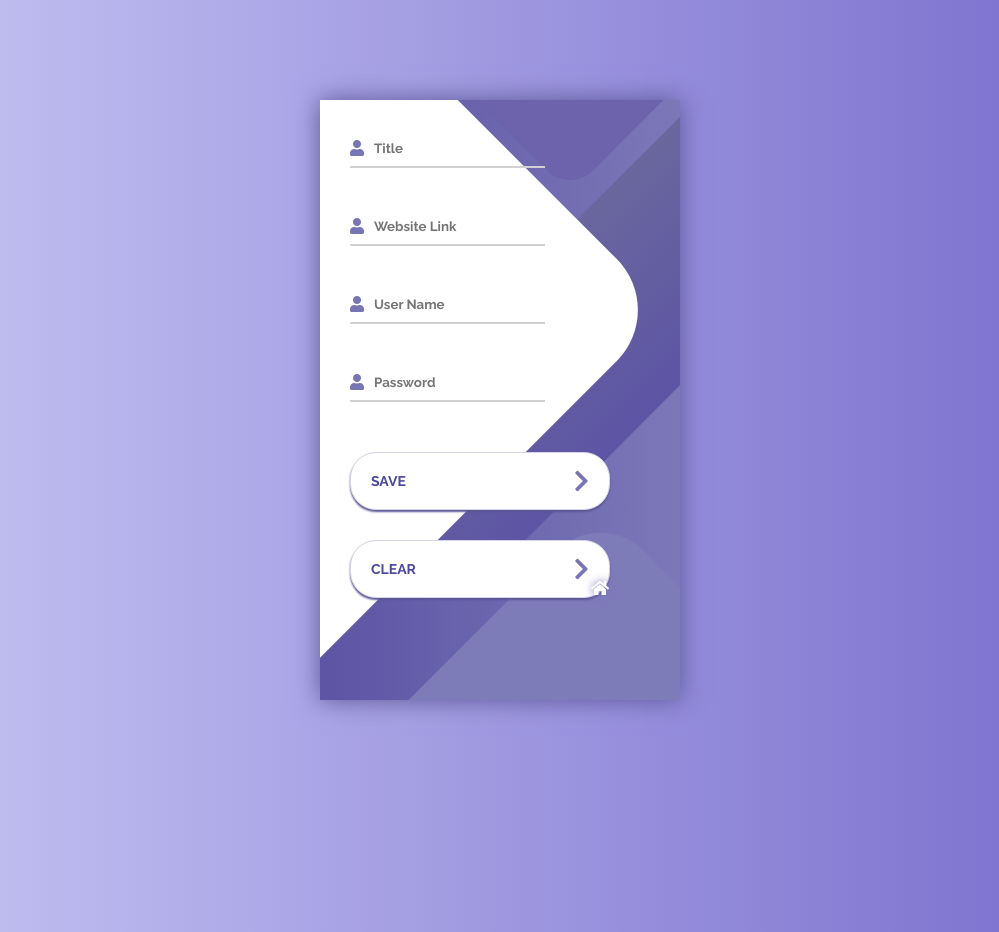
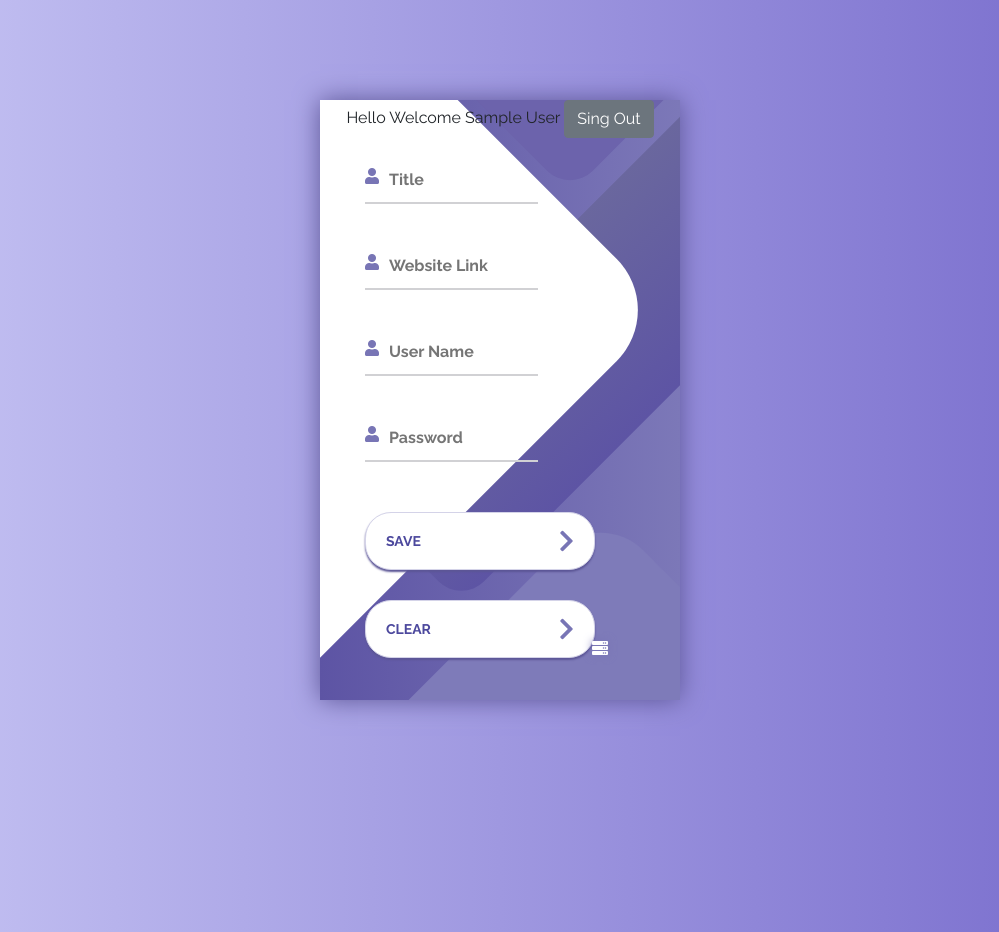
Before and after one commit to aungmyatmoe2021/PasswordKeeper, a PHP site: page /addnew.php in a window 1280 px wide. Shown: the whole page, without its empty margins (140-1139 px from the left). Run offline with PHP 8.4, Linux system fonts and the light colour scheme; the visitor is signed in with stand-in values (Sample User, id 1); some libraries are stand-ins or nearby versions.

Commit message:
modify design

```diff
--- a/addnew.php
+++ b/addnew.php
@@ -5,23 +5,25 @@
     <meta name="viewport" content="width=device-width, initial-scale=1.0">
     <link rel='stylesheet' href='https://use.fontawesome.com/releases/v5.2.0/css/all.css'>
     <link rel='stylesheet' href='https://use.fontawesome.com/releases/v5.2.0/css/fontawesome.css'>
+     <link rel="stylesheet" href="https://cdn.jsdelivr.net/npm/bootstrap@4.3.1/dist/css/bootstrap.min.css" integrity="sha384-ggOyR0iXCbMQv3Xipma34MD+dH/1fQ784/j6cY/iJTQUOhcWr7x9JvoRxT2MZw1T" crossorigin="anonymous">
+    <script src="https://code.jquery.com/jquery-3.3.1.slim.min.js" integrity="sha384-q8i/X+965DzO0rT7abK41JStQIAqVgRVzpbzo5smXKp4YfRvH+8abtTE1Pi6jizo" crossorigin="anonymous"></script>
+    <script src="https://cdn.jsdelivr.net/npm/popper.js@1.14.7/dist/umd/popper.min.js" integrity="sha384-UO2eT0CpHqdSJQ6hJty5KVphtPhzWj9WO1clHTMGa3JDZwrnQq4sF86dIHNDz0W1" crossorigin="anonymous"></script>
+    <script src="https://cdn.jsdelivr.net/npm/bootstrap@4.3.1/dist/js/bootstrap.min.js" integrity="sha384-JjSmVgyd0p3pXB1rRibZUAYoIIy6OrQ6VrjIEaFf/nJGzIxFDsf4x0xIM+B07jRM" crossorigin="anonymous"></script>
+    <link rel="stylesheet" href="./style.css">
     <link rel="stylesheet" href="./style.css">
     <title>Password Keeper</title>
 </head>
 <body>
-    <!-- <form action="./saveform.php" method="post">
-        <input type="text" name="Title" id="txtTitle">
-        <input type="text" name="WebsiteName" id="txtWebsiteName">
-        <input type="text" name="UserName" id="txtUserName">
-        <input type="text" name="Password" id="txtPassword">
-        <input type="submit" value="Save">
-        <input type="reset" value="Reset">
-    </form> -->
-
+    <?php
+        session_start();
+    ?>
 
     <div class="container">
         <div class="screen">
             <div class="screen__content">
+                <div style="text-align:center;">Hello Welcome <?php echo $_SESSION['fileName'] ?>
+                    <a href='./index.php' class='btn btn-secondary' role='button'>Sing Out</a>
+                </div>
                 <form class="register" action="./saveform.php" method="post">
                     <div class="login__field">
                         <i class="login__icon fas fa-user"></i>
@@ -60,7 +62,7 @@ onfocus="this.removeAttribute('readonly');">
                 </form>
                 <div class="social-login">
                     <div class="social-icons">
-                        <a href="./list.php" class="social-login__icon fa fa-home fa-2s"></a>
+                        <a href="./list.php" class="social-login__icon fa fa-server fa-2s"></a>
                     </div>
                 </div>
             </div>
--- a/list.php
+++ b/list.php
@@ -20,7 +20,7 @@
     <section class="vh-100">
             <div class="row d-flex justify-content-center align-items-center h-100">
                 <div>Hello Welcome <?php echo $_SESSION['fileName'] ?>
-                    <a href='./index.php' class='btn btn-danger' role='button'>Sing Out</a>
+                    <a href='./index.php' class='btn btn-secondary' role='button'>Sing Out</a>
                     </div>
                 <div class="col col-lg-12 col-xl-12">
                     <div class="card rounded-3">
--- a/style.css
+++ b/style.css
@@ -177,6 +177,7 @@ body {
 	color: #fff;
 	text-decoration: none;
 	text-shadow: 0px 0px 8px #7875B5;
+	margin: 60px
 }
 
 .social-login__icon:hover {
@@ -185,6 +186,6 @@ body {
 
 .register {
 	width: 320px;
-	padding: 30px;
-	padding-top: 10px;
+	padding: 45px;
+	padding-top: 0px;
 }
```
Also changed, not shown: index.php (+6 -1 lines).
